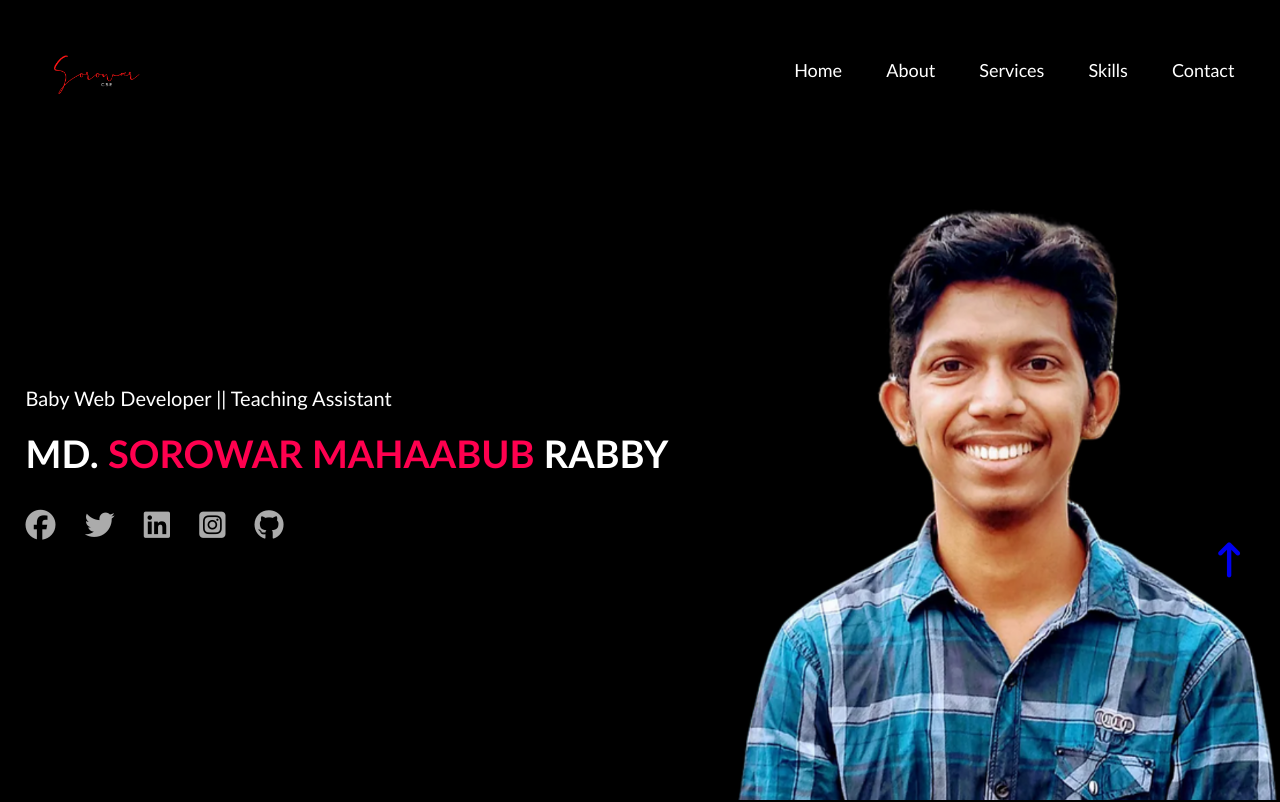
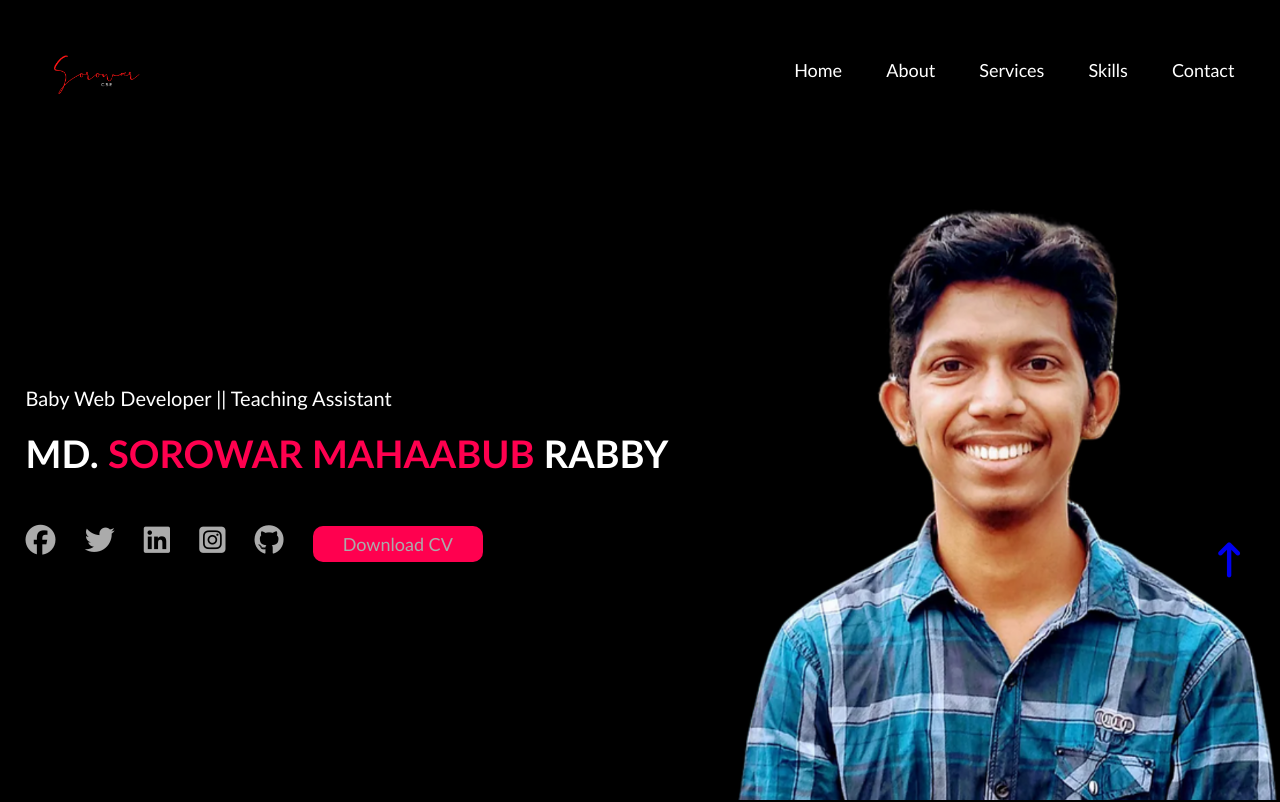
Before and after one commit to sorowar-cse/Project-04, a plain HTML site: page index.html in a window 1280 px wide. Shown: the top 802 px of the page. Drawn offline with Linux system fonts and the light colour scheme.

Commit message:
updated cv added

```diff
--- a/index.html
+++ b/index.html
@@ -37,6 +37,7 @@
                 <a href="https://www.instagram.com/sorowar__mahabub/"><i
                         class="fa-brands fa-square-instagram"></i></a>
                 <a href="https://github.com/sorowar-cse"><i class="fa-brands fa-github"></i></a>
+                <a href="Sorowar-CSE-Resume.pdf" download class="btn btn2 btn3">Download CV</a>
             </div>
         </div>
     </div>
@@ -237,7 +238,7 @@
                                 class="fa-brands fa-square-instagram"></i></a>
                         <a href="https://github.com/sorowar-cse"><i class="fa-brands fa-github"></i></a>
                     </div>
-                    <a href="CV.pdf" download class="btn btn2">Download CV</a>
+                    <a href="Sorowar-CSE-Resume.pdf" download class="btn btn2">Download CV</a>
                 </div>
                 <div class="contact-right">
                     <form action="">
--- a/style.css
+++ b/style.css
@@ -80,8 +80,17 @@ nav ul li a:hover::after {
 }
 
 
+.social-icons .btn3 {
+    padding: 7px 30px;
+    font-size: 18px;
+    margin-top: 20px;
+    cursor: pointer;
+}
 
-
+    .social-icons .btn3:hover {
+       color: #fff;
+    transform: translate(-5px);
+    }
 
 .up {
   font-size: 35px;
```
Also changed, not shown: 1 other file.
